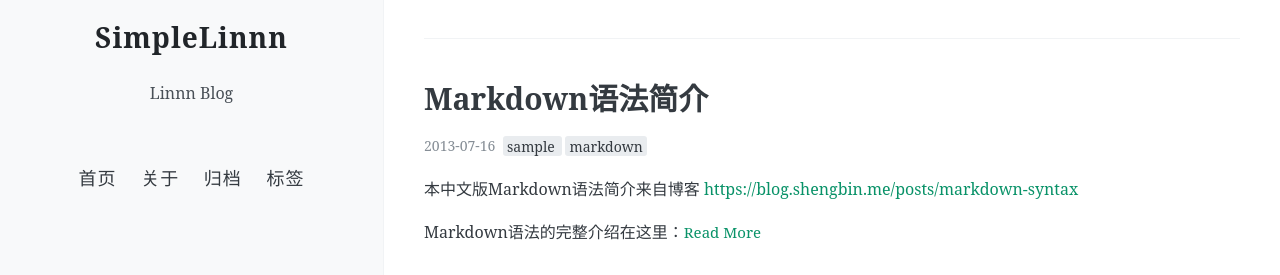
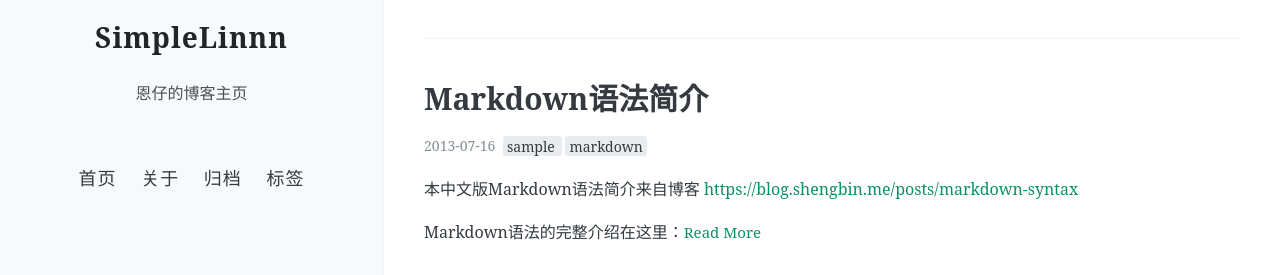
Before and after one commit to SimpleLinnn/SimpleLinnn.github.io, a Jekyll site: the page built from index.html, in a window 1280 px wide. Shown: the part 351-626 px from the top of the page. Built offline with Jekyll 4.4.1, drawn with Linux system fonts in a browser that asks for light colours; nearby versions of some CDN libraries; the list of posts is cut into pages by our own code.

Commit message:
Update _config.yml

```diff
--- a/_config.yml
+++ b/_config.yml
@@ -7,7 +7,7 @@
 # 井号后面的文字是说明文档，不会被程序读取。
 name: SimpleLinnn
 # 描述/签名
-description: Linnn Blog
+description: 恩仔的博客主页
 
 #
 # 下面的设定都是可选的
```
